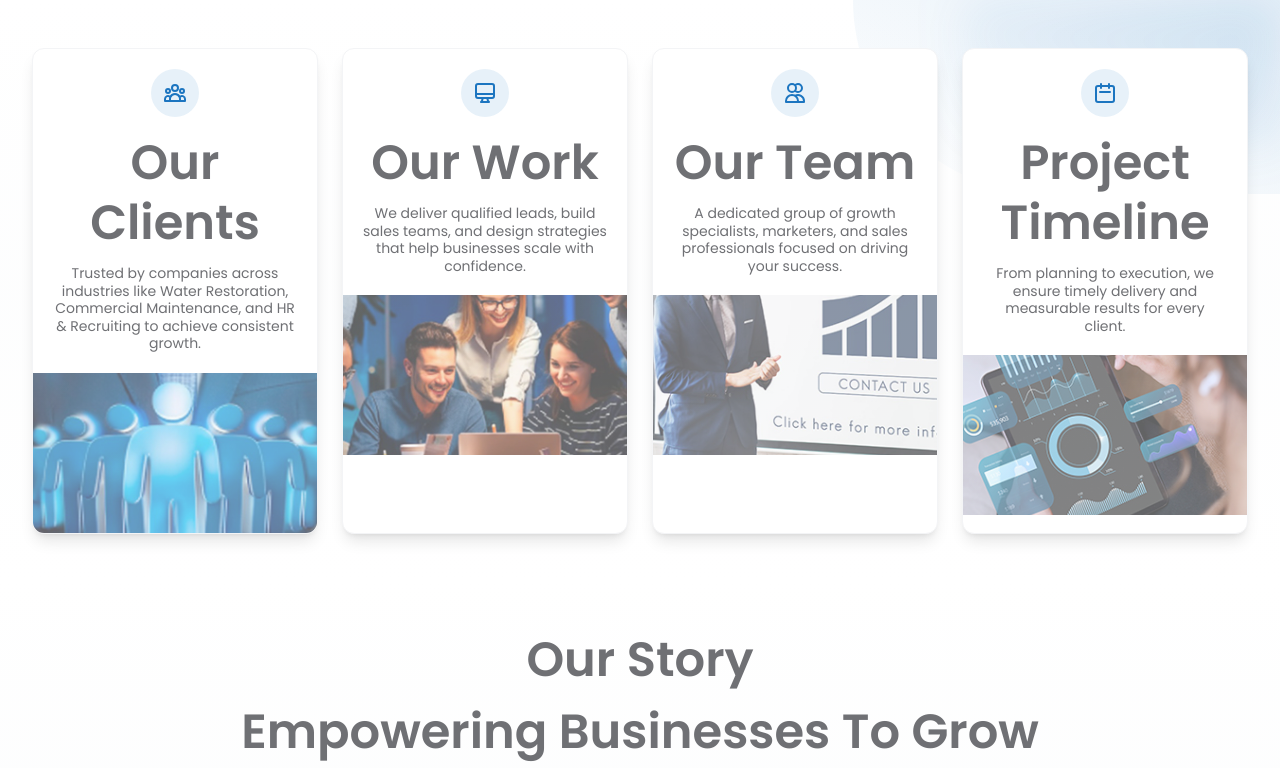
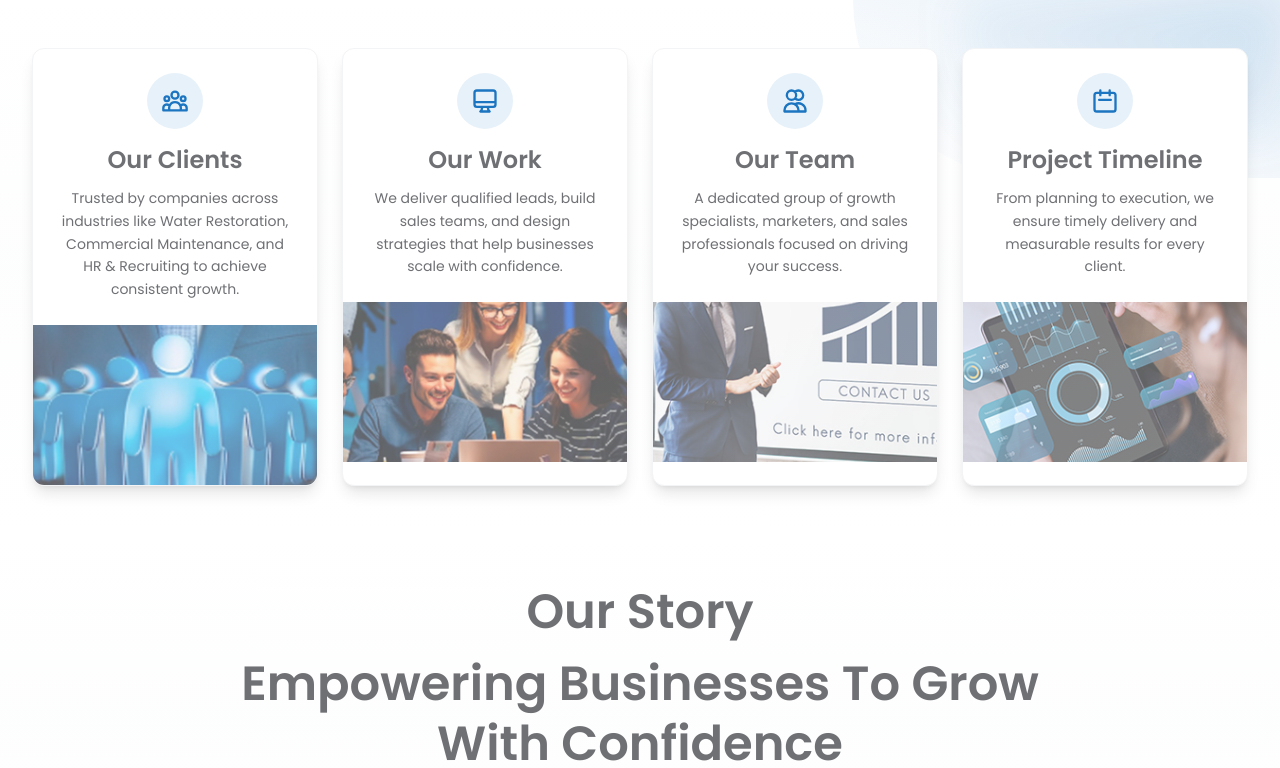
Before and after one commit to Sharmeen-Rauf/escabiz, a Next.js app: page /about in a window 1280 px wide. Shown: the part 600-1368 px from the top of the page. Built offline with nearby package versions, Linux system fonts and the light colour scheme.

Commit message:
Add reveal animations to About page sections: implement scroll-triggered effects for enhanced visual engagement, update card hover effects for improved interactivity, and adjust text styles for consistency across various sections.

```diff
--- a/src/app/about/page.tsx
+++ b/src/app/about/page.tsx
@@ -86,7 +86,7 @@ export default function About() {
         </section>
 
         {/* Animated Cards Section - Professional Design */}
-        <section className="relative w-full bg-gradient-to-b from-white via-gray-50/30 to-white py-8 md:py-10 lg:py-12 overflow-hidden">
+        <section className="relative w-full bg-gradient-to-b from-white via-gray-50/30 to-white py-8 md:py-10 lg:py-12 overflow-hidden reveal">
           {/* Subtle Blue Gradient - Top Right */}
           <div className="absolute top-0 right-0 w-1/3 h-1/3 bg-gradient-to-bl from-[#1c75c0]/10 via-[#1c75c0]/5 to-transparent pointer-events-none rounded-bl-full"></div>
           <div className="absolute top-0 right-0 w-1/4 h-1/4 bg-gradient-to-bl from-[#1c75c0]/15 via-[#1c75c0]/8 to-transparent pointer-events-none blur-xl"></div>
@@ -94,82 +94,82 @@ export default function About() {
           <div className="relative z-10 w-full max-w-7xl mx-auto px-4 sm:px-6 lg:px-8">
             <div className="grid grid-cols-1 md:grid-cols-2 lg:grid-cols-4 gap-4 lg:gap-6">
               {/* Card 1: Our Clients */}
-              <div className="relative bg-white rounded-xl shadow-lg border border-gray-100 overflow-hidden group hover:shadow-xl transition-all duration-300">
-                <div className="p-5">
-                  <div className="w-12 h-12 bg-[#1c75c0]/10 rounded-full flex items-center justify-center mx-auto mb-4 group-hover:scale-110 transition-transform duration-300">
-                    <svg className="w-6 h-6 text-[#1c75c0]" fill="none" stroke="currentColor" viewBox="0 0 24 24">
+              <div className="relative bg-white rounded-xl shadow-lg border border-gray-100 overflow-hidden group hover:shadow-2xl hover:-translate-y-2 transition-all duration-500 reveal" style={{ animationDelay: '0.1s' }}>
+                <div className="p-6">
+                  <div className="w-14 h-14 bg-[#1c75c0]/10 rounded-full flex items-center justify-center mx-auto mb-4 group-hover:scale-110 group-hover:bg-[#1c75c0]/20 transition-all duration-300">
+                    <svg className="w-7 h-7 text-[#1c75c0]" fill="none" stroke="currentColor" viewBox="0 0 24 24">
                       <path strokeLinecap="round" strokeLinejoin="round" strokeWidth={2} d="M17 20h5v-2a3 3 0 00-5.356-1.857M17 20H7m10 0v-2c0-.656-.126-1.283-.356-1.857M7 20H2v-2a3 3 0 015.356-1.857M7 20v-2c0-.656.126-1.283.356-1.857m0 0a5.002 5.002 0 019.288 0M15 7a3 3 0 11-6 0 3 3 0 016 0zm6 3a2 2 0 11-4 0 2 2 0 014 0zM7 10a2 2 0 11-4 0 2 2 0 014 0z" />
                     </svg>
                   </div>
-                  <h5 className="text-1xl sm:text-3xl md:text-4xl lg:text-5xl font-semibold text-[#6f7074] leading-tight mb-3 text-center capitalize">
+                  <h3 className="text-lg sm:text-xl md:text-2xl font-semibold text-[#6f7074] leading-tight mb-3 text-center capitalize">
                     Our Clients
-                  </h5>
-                  <p className="text-xs sm:text-xs md:text-sm text-[#6f7074] leading-tight font-normal text-center">
+                  </h3>
+                  <p className="text-xs sm:text-sm md:text-sm text-[#6f7074] leading-relaxed font-normal text-center">
                     Trusted by companies across industries like Water Restoration, Commercial Maintenance, and HR & Recruiting to achieve consistent growth.
                   </p>
                 </div>
-                <div className="h-40 bg-gradient-to-br from-gray-100 to-gray-50 relative overflow-hidden">
-                  <Image src="/1.jpg" alt="Our Clients" fill className="object-cover opacity-60" />
+                <div className="h-40 bg-gradient-to-br from-gray-100 to-gray-50 relative overflow-hidden group-hover:opacity-80 transition-opacity duration-300">
+                  <Image src="/1.jpg" alt="Our Clients" fill className="object-cover opacity-60 group-hover:scale-110 transition-transform duration-500" />
                 </div>
               </div>
 
               {/* Card 2: Our Work */}
-              <div className="relative bg-white rounded-xl shadow-lg border border-gray-100 overflow-hidden group hover:shadow-xl transition-all duration-300">
-                <div className="p-5">
-                  <div className="w-12 h-12 bg-[#1c75c0]/10 rounded-full flex items-center justify-center mx-auto mb-4 group-hover:scale-110 transition-transform duration-300">
-                    <svg className="w-6 h-6 text-[#1c75c0]" fill="none" stroke="currentColor" viewBox="0 0 24 24">
+              <div className="relative bg-white rounded-xl shadow-lg border border-gray-100 overflow-hidden group hover:shadow-2xl hover:-translate-y-2 transition-all duration-500 reveal" style={{ animationDelay: '0.2s' }}>
+                <div className="p-6">
+                  <div className="w-14 h-14 bg-[#1c75c0]/10 rounded-full flex items-center justify-center mx-auto mb-4 group-hover:scale-110 group-hover:bg-[#1c75c0]/20 transition-all duration-300">
+                    <svg className="w-7 h-7 text-[#1c75c0]" fill="none" stroke="currentColor" viewBox="0 0 24 24">
                       <path strokeLinecap="round" strokeLinejoin="round" strokeWidth={2} d="M9.75 17L9 20l-1 1h8l-1-1-.75-3M3 13h18M5 17h14a2 2 0 002-2V5a2 2 0 00-2-2H5a2 2 0 00-2 2v10a2 2 0 002 2z" />
                     </svg>
                   </div>
-                  <h5 className="text-1xl sm:text-3xl md:text-4xl lg:text-5xl font-semibold text-[#6f7074] leading-tight mb-3 text-center capitalize">
+                  <h3 className="text-lg sm:text-xl md:text-2xl font-semibold text-[#6f7074] leading-tight mb-3 text-center capitalize">
                     Our Work
-                  </h5>
-                  <p className="text-xs sm:text-xs md:text-sm text-[#6f7074] leading-tight font-normal text-center">
+                  </h3>
+                  <p className="text-xs sm:text-sm md:text-sm text-[#6f7074] leading-relaxed font-normal text-center">
                     We deliver qualified leads, build sales teams, and design strategies that help businesses scale with confidence.
                   </p>
                 </div>
-                <div className="h-40 bg-gradient-to-br from-gray-100 to-gray-50 relative overflow-hidden">
-                  <Image src="/2.jpg" alt="Our Work" fill className="object-cover opacity-60" />
+                <div className="h-40 bg-gradient-to-br from-gray-100 to-gray-50 relative overflow-hidden group-hover:opacity-80 transition-opacity duration-300">
+                  <Image src="/2.jpg" alt="Our Work" fill className="object-cover opacity-60 group-hover:scale-110 transition-transform duration-500" />
                 </div>
               </div>
 
               {/* Card 3: Our Team */}
-              <div className="relative bg-white rounded-xl shadow-lg border border-gray-100 overflow-hidden group hover:shadow-xl transition-all duration-300">
-                <div className="p-5">
-                  <div className="w-12 h-12 bg-[#1c75c0]/10 rounded-full flex items-center justify-center mx-auto mb-4 group-hover:scale-110 transition-transform duration-300">
-                    <svg className="w-6 h-6 text-[#1c75c0]" fill="none" stroke="currentColor" viewBox="0 0 24 24">
+              <div className="relative bg-white rounded-xl shadow-lg border border-gray-100 overflow-hidden group hover:shadow-2xl hover:-translate-y-2 transition-all duration-500 reveal" style={{ animationDelay: '0.3s' }}>
+                <div className="p-6">
+                  <div className="w-14 h-14 bg-[#1c75c0]/10 rounded-full flex items-center justify-center mx-auto mb-4 group-hover:scale-110 group-hover:bg-[#1c75c0]/20 transition-all duration-300">
+                    <svg className="w-7 h-7 text-[#1c75c0]" fill="none" stroke="currentColor" viewBox="0 0 24 24">
                       <path strokeLinecap="round" strokeLinejoin="round" strokeWidth={2} d="M12 4.354a4 4 0 110 5.292M15 21H3v-1a6 6 0 0112 0v1zm0 0h6v-1a6 6 0 00-9-5.197M13 7a4 4 0 11-8 0 4 4 0 018 0z" />
                     </svg>
                   </div>
-                  <h5 className="text-1xl sm:text-3xl md:text-4xl lg:text-5xl font-semibold text-[#6f7074] leading-tight mb-3 text-center capitalize">
+                  <h3 className="text-lg sm:text-xl md:text-2xl font-semibold text-[#6f7074] leading-tight mb-3 text-center capitalize">
                     Our Team
-                  </h5>
-                  <p className="text-xs sm:text-xs md:text-sm text-[#6f7074] leading-tight font-normal text-center">
+                  </h3>
+                  <p className="text-xs sm:text-sm md:text-sm text-[#6f7074] leading-relaxed font-normal text-center">
                     A dedicated group of growth specialists, marketers, and sales professionals focused on driving your success.
                   </p>
                 </div>
-                <div className="h-40 bg-gradient-to-br from-gray-100 to-gray-50 relative overflow-hidden">
-                  <Image src="/3.jpg" alt="Our Team" fill className="object-cover opacity-60" />
+                <div className="h-40 bg-gradient-to-br from-gray-100 to-gray-50 relative overflow-hidden group-hover:opacity-80 transition-opacity duration-300">
+                  <Image src="/3.jpg" alt="Our Team" fill className="object-cover opacity-60 group-hover:scale-110 transition-transform duration-500" />
                 </div>
               </div>
 
               {/* Card 4: Project Timeline */}
-              <div className="relative bg-white rounded-xl shadow-lg border border-gray-100 overflow-hidden group hover:shadow-xl transition-all duration-300">
-                <div className="p-5">
-                  <div className="w-12 h-12 bg-[#1c75c0]/10 rounded-full flex items-center justify-center mx-auto mb-4 group-hover:scale-110 transition-transform duration-300">
-                    <svg className="w-6 h-6 text-[#1c75c0]" fill="none" stroke="currentColor" viewBox="0 0 24 24">
+              <div className="relative bg-white rounded-xl shadow-lg border border-gray-100 overflow-hidden group hover:shadow-2xl hover:-translate-y-2 transition-all duration-500 reveal" style={{ animationDelay: '0.4s' }}>
+                <div className="p-6">
+                  <div className="w-14 h-14 bg-[#1c75c0]/10 rounded-full flex items-center justify-center mx-auto mb-4 group-hover:scale-110 group-hover:bg-[#1c75c0]/20 transition-all duration-300">
+                    <svg className="w-7 h-7 text-[#1c75c0]" fill="none" stroke="currentColor" viewBox="0 0 24 24">
                       <path strokeLinecap="round" strokeLinejoin="round" strokeWidth={2} d="M8 7V3m8 4V3m-9 8h10M5 21h14a2 2 0 002-2V7a2 2 0 00-2-2H5a2 2 0 00-2 2v12a2 2 0 002 2z" />
                     </svg>
                   </div>
-                  <h5 className="text-1xl sm:text-3xl md:text-4xl lg:text-5xl font-semibold text-[#6f7074] leading-tight mb-3 text-center capitalize">
+                  <h3 className="text-lg sm:text-xl md:text-2xl font-semibold text-[#6f7074] leading-tight mb-3 text-center capitalize">
                     Project Timeline
-                  </h5>
-                  <p className="text-xs sm:text-xs md:text-sm text-[#6f7074] leading-tight font-normal text-center">
+                  </h3>
+                  <p className="text-xs sm:text-sm md:text-sm text-[#6f7074] leading-relaxed font-normal text-center">
                     From planning to execution, we ensure timely delivery and measurable results for every client.
                   </p>
                 </div>
-                <div className="h-40 bg-gradient-to-br from-gray-100 to-gray-50 relative overflow-hidden">
-                  <Image src="/4.jpg" alt="Project Timeline" fill className="object-cover opacity-60" />
+                <div className="h-40 bg-gradient-to-br from-gray-100 to-gray-50 relative overflow-hidden group-hover:opacity-80 transition-opacity duration-300">
+                  <Image src="/4.jpg" alt="Project Timeline" fill className="object-cover opacity-60 group-hover:scale-110 transition-transform duration-500" />
                 </div>
               </div>
             </div>
@@ -177,7 +177,7 @@ export default function About() {
         </section>
 
         {/* Our Story Section */}
-        <section className="relative w-full bg-gradient-to-b from-white via-gray-50/30 to-white py-8 md:py-10 lg:py-12 overflow-hidden">
+        <section className="relative w-full bg-gradient-to-b from-white via-gray-50/30 to-white py-8 md:py-10 lg:py-12 overflow-hidden reveal">
           {/* Subtle Blue Gradient - Bottom Left */}
           <div className="absolute bottom-0 left-0 w-1/3 h-1/3 bg-gradient-to-tr from-[#1c75c0]/10 via-[#1c75c0]/5 to-transparent pointer-events-none rounded-tr-full"></div>
           <div className="absolute bottom-0 left-0 w-1/4 h-1/4 bg-gradient-to-tr from-[#1c75c0]/15 via-[#1c75c0]/8 to-transparent pointer-events-none blur-xl"></div>
@@ -198,7 +198,7 @@ export default function About() {
         </section>
 
         {/* About Video Section */}
-        <section className="relative w-full bg-gradient-to-b from-white via-gray-50/30 to-white py-8 md:py-10 lg:py-12 overflow-hidden">
+        <section className="relative w-full bg-gradient-to-b from-white via-gray-50/30 to-white py-8 md:py-10 lg:py-12 overflow-hidden reveal">
           {/* Subtle Blue Gradient - Top Right */}
           <div className="absolute top-0 right-0 w-1/3 h-1/3 bg-gradient-to-bl from-[#1c75c0]/10 via-[#1c75c0]/5 to-transparent pointer-events-none rounded-bl-full"></div>
 
@@ -218,7 +218,7 @@ export default function About() {
         </section>
 
         {/* Our Mission and Vision Section */}
-        <section className="relative w-full bg-gradient-to-b from-white via-gray-50/30 to-white py-8 md:py-10 lg:py-12 overflow-hidden">
+        <section className="relative w-full bg-gradient-to-b from-white via-gray-50/30 to-white py-8 md:py-10 lg:py-12 overflow-hidden reveal">
           {/* Subtle Blue Gradient - Bottom Right */}
           <div className="absolute bottom-0 right-0 w-1/3 h-1/3 bg-gradient-to-tl from-[#1c75c0]/10 via-[#1c75c0]/5 to-transparent pointer-events-none rounded-tl-full"></div>
           <div className="absolute bottom-0 right-0 w-1/4 h-1/4 bg-gradient-to-tl from-[#1c75c0]/15 via-[#1c75c0]/8 to-transparent pointer-events-none blur-xl"></div>
@@ -266,7 +266,7 @@ export default function About() {
         </section>
 
         {/* Our Leadership Section */}
-        <section className="relative w-full bg-gradient-to-b from-white via-gray-50/30 to-white py-8 md:py-10 lg:py-12 overflow-hidden">
+        <section className="relative w-full bg-gradient-to-b from-white via-gray-50/30 to-white py-8 md:py-10 lg:py-12 overflow-hidden reveal">
           {/* Subtle Blue Gradient - Top Left */}
           <div className="absolute top-0 left-0 w-1/3 h-1/3 bg-gradient-to-br from-[#1c75c0]/10 via-[#1c75c0]/5 to-transparent pointer-events-none rounded-br-full"></div>
           <div className="absolute top-0 left-0 w-1/4 h-1/4 bg-gradient-to-br from-[#1c75c0]/15 via-[#1c75c0]/8 to-transparent pointer-events-none blur-xl"></div>
@@ -334,7 +334,7 @@ export default function About() {
         </section>
 
         {/* Our Values Section */}
-        <section className="relative w-full bg-gradient-to-b from-white via-gray-50/30 to-white py-8 md:py-10 lg:py-12 overflow-hidden">
+        <section className="relative w-full bg-gradient-to-b from-white via-gray-50/30 to-white py-8 md:py-10 lg:py-12 overflow-hidden reveal">
           {/* Subtle Blue Gradient - Bottom Right */}
           <div className="absolute bottom-0 right-0 w-1/3 h-1/3 bg-gradient-to-tl from-[#1c75c0]/10 via-[#1c75c0]/5 to-transparent pointer-events-none rounded-tl-full"></div>
           <div className="absolute bottom-0 right-0 w-1/4 h-1/4 bg-gradient-to-tl from-[#1c75c0]/15 via-[#1c75c0]/8 to-transparent pointer-events-none blur-xl"></div>
@@ -406,7 +406,7 @@ export default function About() {
         </section>
 
         {/* Our Performance Section */}
-        <section className="relative w-full bg-gradient-to-b from-white via-gray-50/30 to-white py-8 md:py-10 lg:py-12 overflow-hidden">
+        <section className="relative w-full bg-gradient-to-b from-white via-gray-50/30 to-white py-8 md:py-10 lg:py-12 overflow-hidden reveal">
           {/* Subtle Blue Gradient - Top Left */}
           <div className="absolute top-0 left-0 w-1/3 h-1/3 bg-gradient-to-br from-[#1c75c0]/10 via-[#1c75c0]/5 to-transparent pointer-events-none rounded-br-full"></div>
           <div className="absolute top-0 left-0 w-1/4 h-1/4 bg-gradient-to-br from-[#1c75c0]/15 via-[#1c75c0]/8 to-transparent pointer-events-none blur-xl"></div>
@@ -440,7 +440,7 @@ export default function About() {
         </section>
 
         {/* Great Result Section */}
-        <section className="relative w-full bg-gradient-to-b from-white via-gray-50/30 to-white py-8 md:py-10 lg:py-12 overflow-hidden">
+        <section className="relative w-full bg-gradient-to-b from-white via-gray-50/30 to-white py-8 md:py-10 lg:py-12 overflow-hidden reveal">
           {/* Subtle Blue Gradient - Bottom Right */}
           <div className="absolute bottom-0 right-0 w-1/3 h-1/3 bg-gradient-to-tl from-[#1c75c0]/10 via-[#1c75c0]/5 to-transparent pointer-events-none rounded-tl-full"></div>
           <div className="absolute bottom-0 right-0 w-1/4 h-1/4 bg-gradient-to-tl from-[#1c75c0]/15 via-[#1c75c0]/8 to-transparent pointer-events-none blur-xl"></div>
@@ -461,7 +461,7 @@ export default function About() {
         </section>
 
         {/* CTA Ending Section */}
-        <section className="relative w-full bg-gradient-to-b from-white via-gray-50/30 to-white py-8 md:py-10 lg:py-12 overflow-hidden">
+        <section className="relative w-full bg-gradient-to-b from-white via-gray-50/30 to-white py-8 md:py-10 lg:py-12 overflow-hidden reveal">
           {/* Subtle Blue Gradient - Top Right */}
           <div className="absolute top-0 right-0 w-1/3 h-1/3 bg-gradient-to-bl from-[#1c75c0]/10 via-[#1c75c0]/5 to-transparent pointer-events-none rounded-bl-full"></div>
           <div className="absolute top-0 right-0 w-1/4 h-1/4 bg-gradient-to-bl from-[#1c75c0]/15 via-[#1c75c0]/8 to-transparent pointer-events-none blur-xl"></div>
--- a/src/app/globals.css
+++ b/src/app/globals.css
@@ -41,3 +41,45 @@ body {
 .animate-scroll-slider {
   animation: scroll-slider 25s linear infinite;
 }
+
+/* Reveal Animations for Scroll-triggered Elements */
+.reveal {
+  opacity: 0;
+  transform: translateY(30px);
+  transition: opacity 0.6s ease-out, transform 0.6s ease-out;
+}
+
+.reveal.reveal-show {
+  opacity: 1;
+  transform: translateY(0);
+}
+
+/* Fade In Animation */
+@keyframes fadeIn {
+  from {
+    opacity: 0;
+  }
+  to {
+    opacity: 1;
+  }
+}
+
+.animate-fade-in {
+  animation: fadeIn 0.6s ease-out forwards;
+}
+
+/* Slide Up Animation */
+@keyframes slideUp {
+  from {
+    opacity: 0;
+    transform: translateY(30px);
+  }
+  to {
+    opacity: 1;
+    transform: translateY(0);
+  }
+}
+
+.animate-slide-up {
+  animation: slideUp 0.6s ease-out forwards;
+}
```
